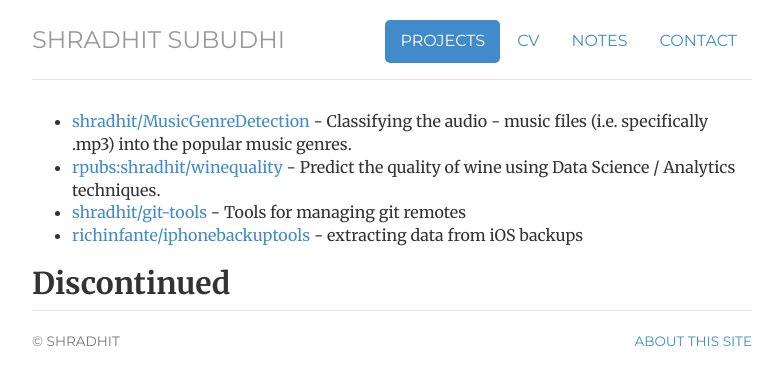
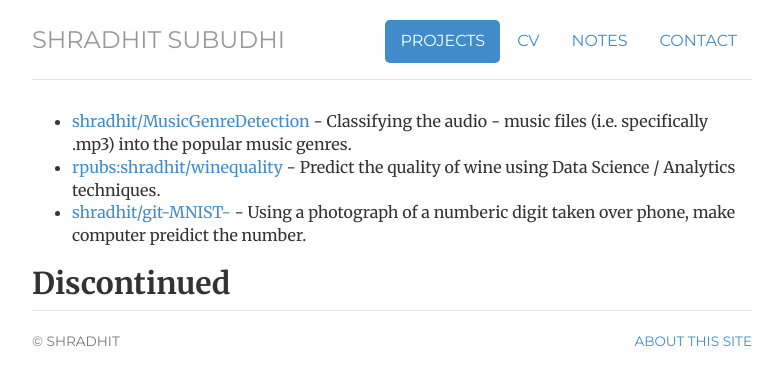
Before and after one commit to shradhit7/shradhit7.github.io, a Jekyll site: the page built from projects/index.html, in a window 1280 px wide. Shown: the top 385 px of the page, without its empty margins (248-1031 px from the left). Built offline with Jekyll 4.4.1, drawn with Linux system fonts in a browser that asks for light colours.

Commit message:
Update index.html

```diff
--- a/projects/index.html
+++ b/projects/index.html
@@ -14,8 +14,7 @@ description: Current Projects by Shradhit, a Data Scientist, Data Engineer, Soft
 <ul>
 <li><a href="https://github.com/shradhit/MusicGenreDetection/">shradhit/MusicGenreDetection</a> - Classifying the audio - music files (i.e. specifically .mp3) into the popular music genres. </li>
 <li><a href="https://rpubs.com/shradhit/winequality">rpubs:shradhit/winequality</a> - Predict the quality of wine using Data Science / Analytics techniques.</li>
-<li><a href="https://github.com/shradhit/git-tools">shradhit/git-tools</a> - Tools for managing git remotes</li>
-<li><a href="https://github.com/shradhit/iphonebackuptools">richinfante/iphonebackuptools</a> - extracting data from iOS backups</li>
+<li><a href="https://github.com/shradhit/git-MNIST-">shradhit/git-MNIST-</a> - Using a photograph of a numberic digit taken over phone, make computer preidict the number. </li>
 </ul>
 
 <h2 id="discontinued">Discontinued</h2>
```
